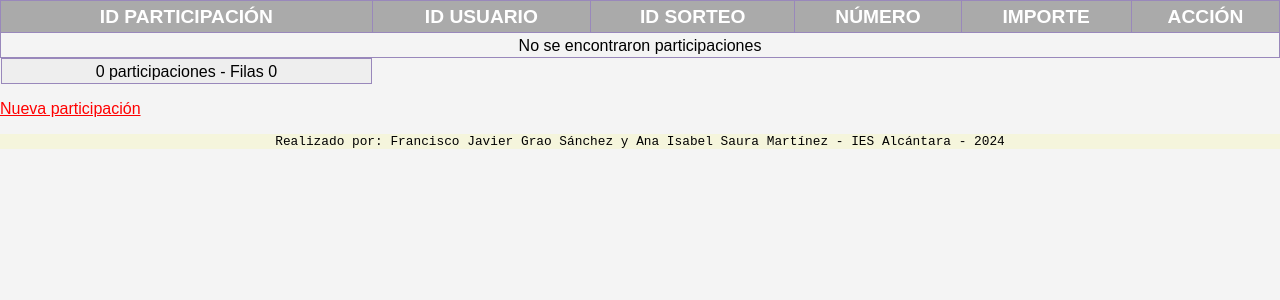
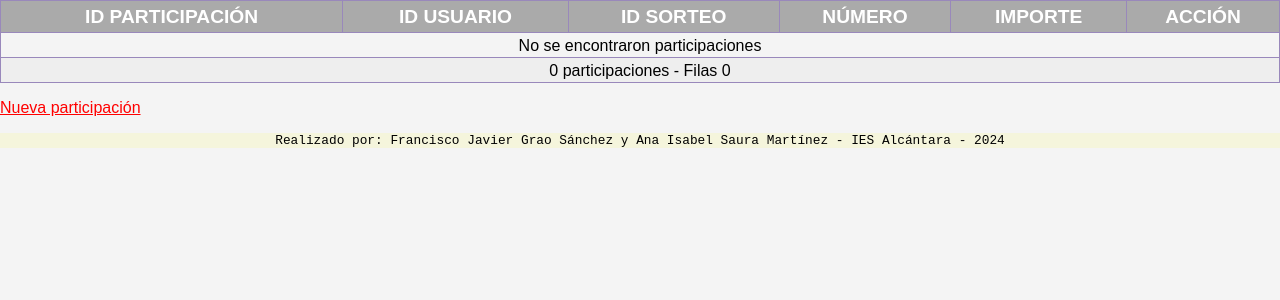
Before and after one commit to anasauram/lotoplus, a PHP site: page /listPart.php in a window 1280 px wide. Shown: the part 58-358 px from the top of the page. Run offline with PHP 8.4, Linux system fonts and the light colour scheme; data that the repository does not hold is empty.

Commit message:
colspanTables

```diff
--- a/listPart.php
+++ b/listPart.php
@@ -31,7 +31,7 @@
         <th>ID SORTEO</th>
         <th>NÚMERO</th>
         <th>IMPORTE</th>
-        <th>ACCIÓN</th>
+        <th colspan='2'>ACCIÓN</th>
     </tr>";
 
     while ($fila = $res->fetch()) {
@@ -59,10 +59,10 @@
     $totalPag = ceil($totalFilas / $REGISTROS_PAG);
 
     // Mostramos total de participaciones y su paginación
-    echo "<tr><td colspan='8' class='centrado'>$conta participaciones - Filas $totalFilas</td></tr>";
+    echo "<tr><td colspan='8'>$conta participaciones - Filas $totalFilas</td></tr>";
 
     if ($totalPag > 1) {
-        echo "<tr><td colspan='8' class='centrado'>";
+        echo "<tr><td colspan='8'>";
 
         if ($numPag > 1) {
             echo "<a href='" . $_SERVER['PHP_SELF'] . "?numPagina=" . ($numPag - 1) . "'>Anterior</a> ";
--- a/listSort.php
+++ b/listSort.php
@@ -58,10 +58,10 @@
     $totalPag = ceil($totalFilas / $REGISTROS_PAG);
 
     // Mostramos total de sorteos y su paginación
-    echo "<tr><td colspan='5' class='centrado'>$conta sorteos - Filas $totalFilas</td></tr>";
+    echo "<tr><td colspan='5'>$conta sorteos - Filas $totalFilas</td></tr>";
 
     if ($totalPag > 1) {
-        echo "<tr><td colspan='5' class='centrado'>";
+        echo "<tr><td colspan='5'>";
 
         if ($numPag > 1) {
             echo "<a href='" . $_SERVER['PHP_SELF'] . "?numPagina=" . ($numPag - 1) . "'>Anterior</a> ";
--- a/listUsu.php
+++ b/listUsu.php
@@ -52,10 +52,10 @@
     $fila = $res->fetch();
     $totalFilas = $fila['contaFilas'];  // 34
     $totalPag = ceil($totalFilas / $REGISTROS_PAG);   // 34/20 = 2
-    echo "<tr><td class='centrado' colspan='6'>Mostrados $conta usuarios - Total $totalFilas usuarios</td></tr>";
+    echo "<tr><td colspan='6'>Mostrados $conta usuarios - Total $totalFilas usuarios</td></tr>";
     // Si hay más páginas, mostramos los enlaces
     if ($totalPag > 1) {
-        echo "<tr><td  class='centrado' colspan='6'>";
+        echo "<tr><td  colspan='6'>";
         if ($numPag > 1) {
             //Página anterior
             echo "<a href='" . $_SERVER['PHP_SELF'] . "?numPagina=" . ($numPag - 1) . "'>Anterior</a> ";
```
